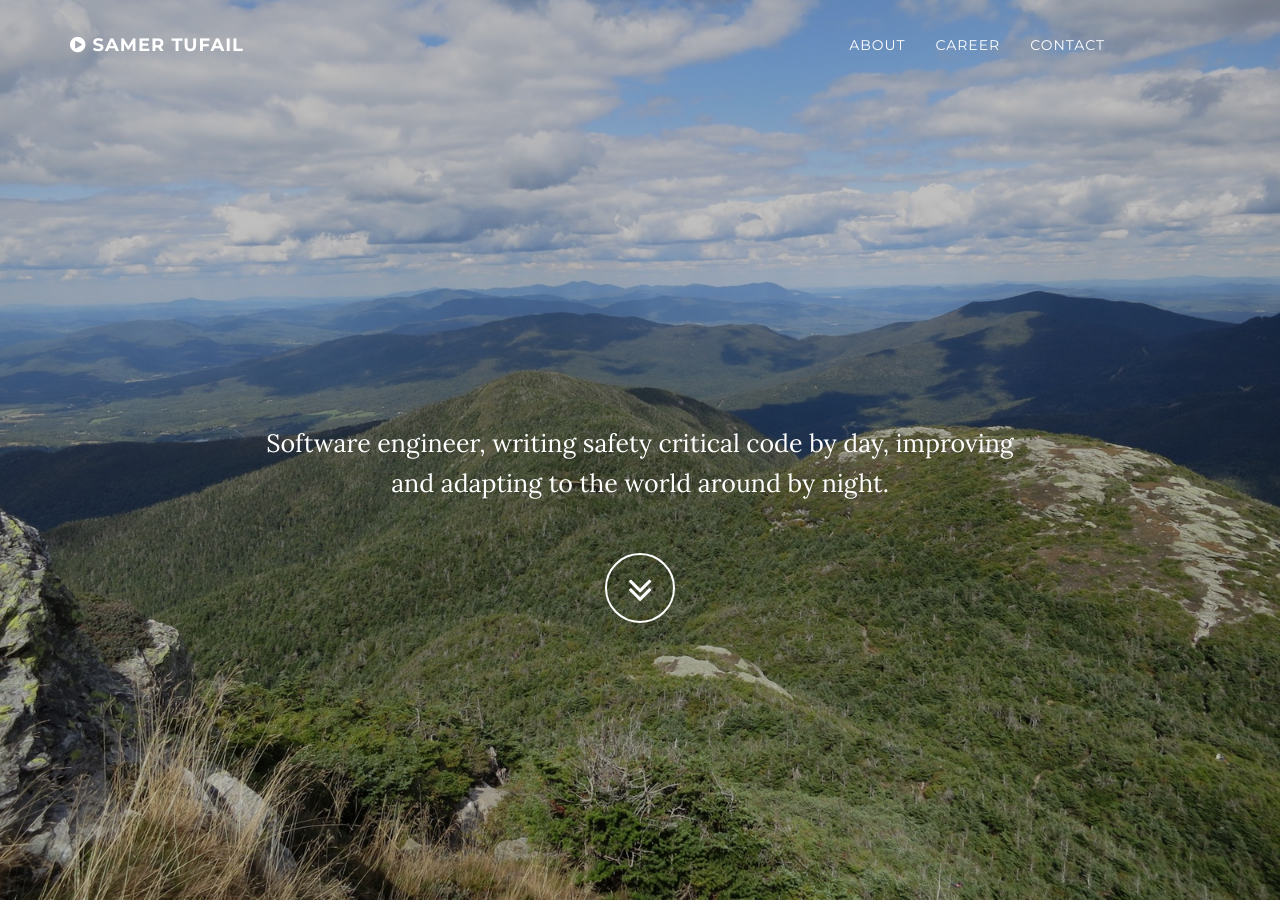
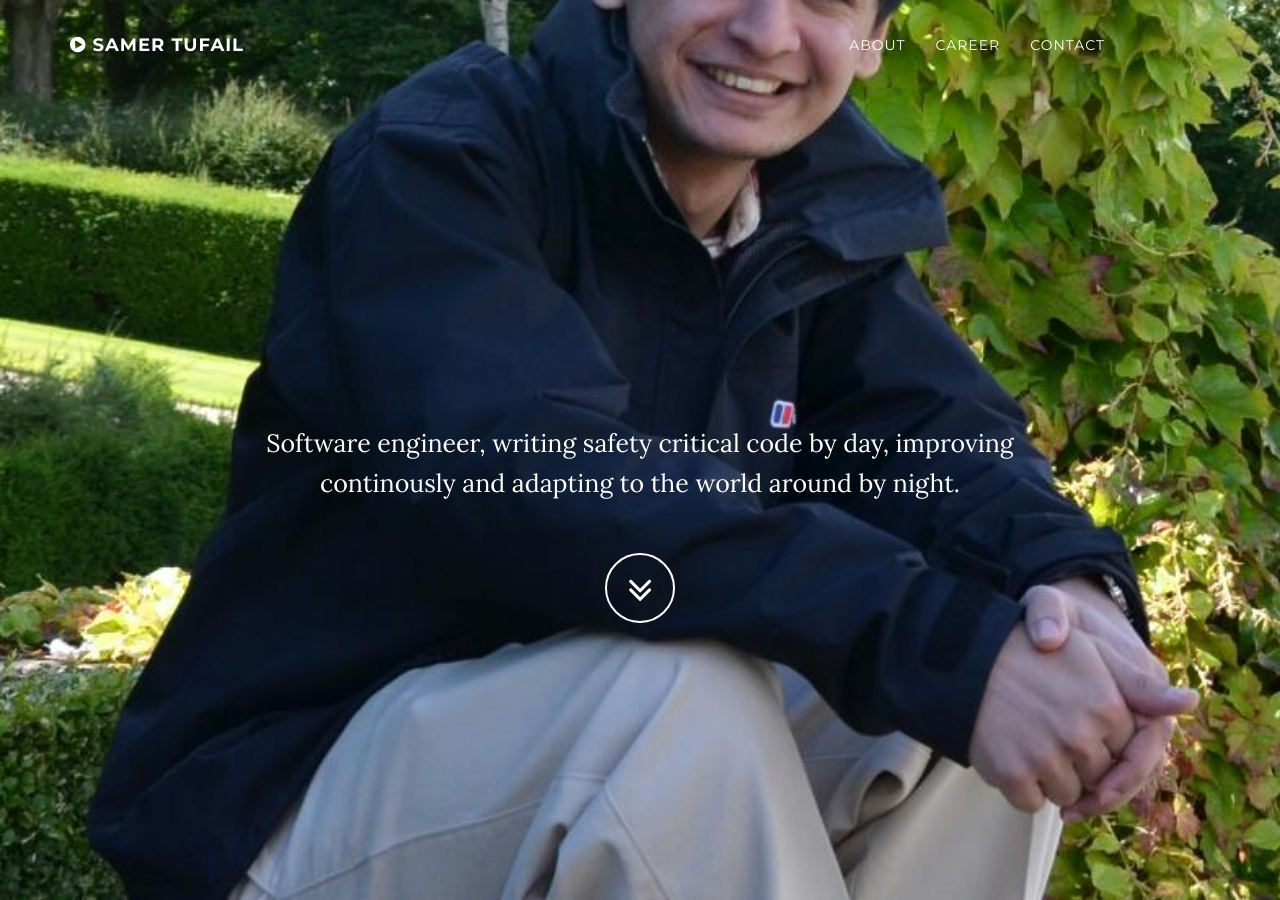
Before and after one commit to samertufail/samertufail.github.io, a Jekyll site: the page built from index.html, in a window 1280 px wide and 900 px high. Built offline with Jekyll 4.4.1, drawn with Linux system fonts in a browser that asks for light colours.

```diff
--- a/contact.html
+++ b/contact.html
@@ -8,7 +8,7 @@ email: samertufail@gmail.com
 social:
   - title: linkedin
     url: https://www.linkedin.com/in/samer-tufail-9b46aa15/
-  - title: stackoverflow
+  - title: adn
     url: https://stackoverflow.com/users/5986881/samer-tufail
   - title: github
     url: https://github.com/samertufail
--- a/index.html
+++ b/index.html
@@ -2,4 +2,4 @@
 layout: default
 title:
 ---
-Software engineer, writing safety critical code by day, improving and adapting to the world around by night.
+Software engineer, writing safety critical code by day, improving continously and adapting to the world around by night.
```
Also changed, not shown: img/intro-bg-x.jpg (added), img/intro-bg.jpg.
